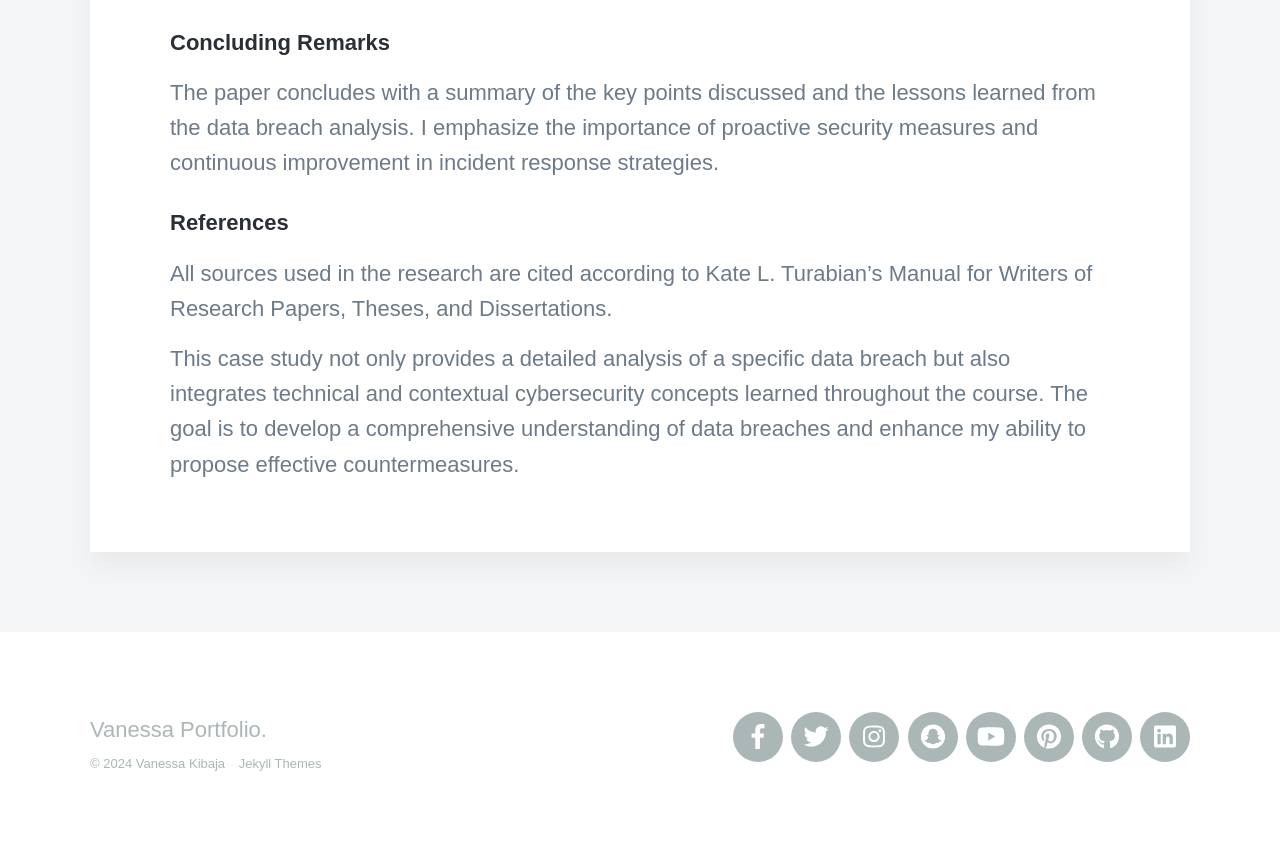
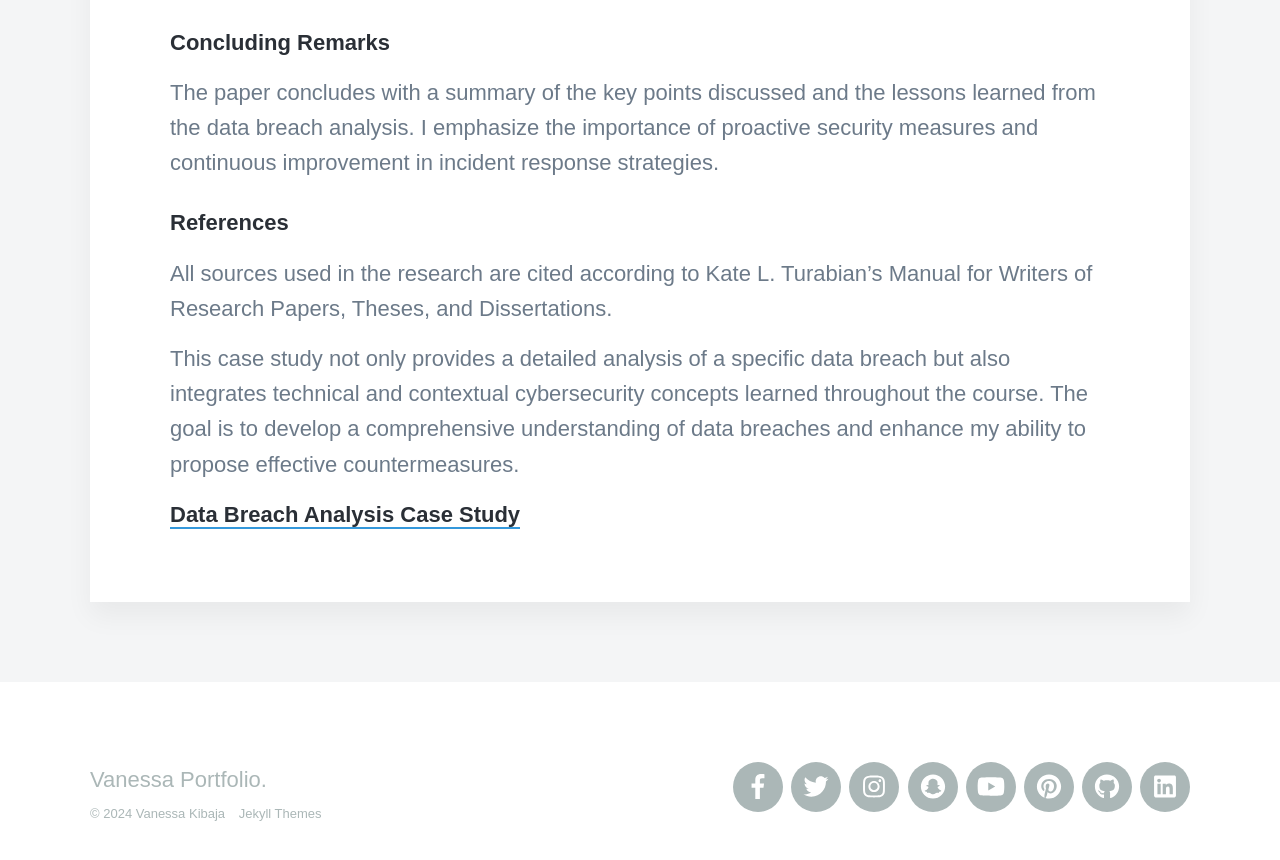
Before and after one commit to vkibaja/vkibaja.github.io, a Jekyll site: the page built from _projects/2024-07-22-Data-Breach-Analysis-Case-Study-project.md, in a window 1280 px wide and 900 px high, scrolled down 2203 px. Shown: the top 860 px of the window. Built offline with Jekyll 4.4.1, drawn with Linux system fonts in a browser that asks for light colours; nearby versions of some CDN libraries; some web fonts are replaced.

Commit message:
Update 2024-07-22-Data-Breach-Analysis-Case-Study-project.md

```diff
--- a/_projects/2024-07-22-Data-Breach-Analysis-Case-Study-project.md
+++ b/_projects/2024-07-22-Data-Breach-Analysis-Case-Study-project.md
@@ -7,7 +7,7 @@
 ---
 
 ![](/images/demo/Marriott-Data-Breach-Infographic.jpg)
-
+[Data Breach Analysis Case Study](https://github.com/user-attachments/files/16367083/Data.Breach.Analysis.Case.Study.Paper.pdf)
 
 ### Data Breach Analysis Case Study Paper Summary
 
@@ -32,3 +32,5 @@
 All sources used in the research are cited according to Kate L. Turabian’s Manual for Writers of Research Papers, Theses, and Dissertations.
 
 This case study not only provides a detailed analysis of a specific data breach but also integrates technical and contextual cybersecurity concepts learned throughout the course. The goal is to develop a comprehensive understanding of data breaches and enhance my ability to propose effective countermeasures.
+
+[Data Breach Analysis Case Study](https://github.com/user-attachments/files/16367083/Data.Breach.Analysis.Case.Study.Paper.pdf)
```
